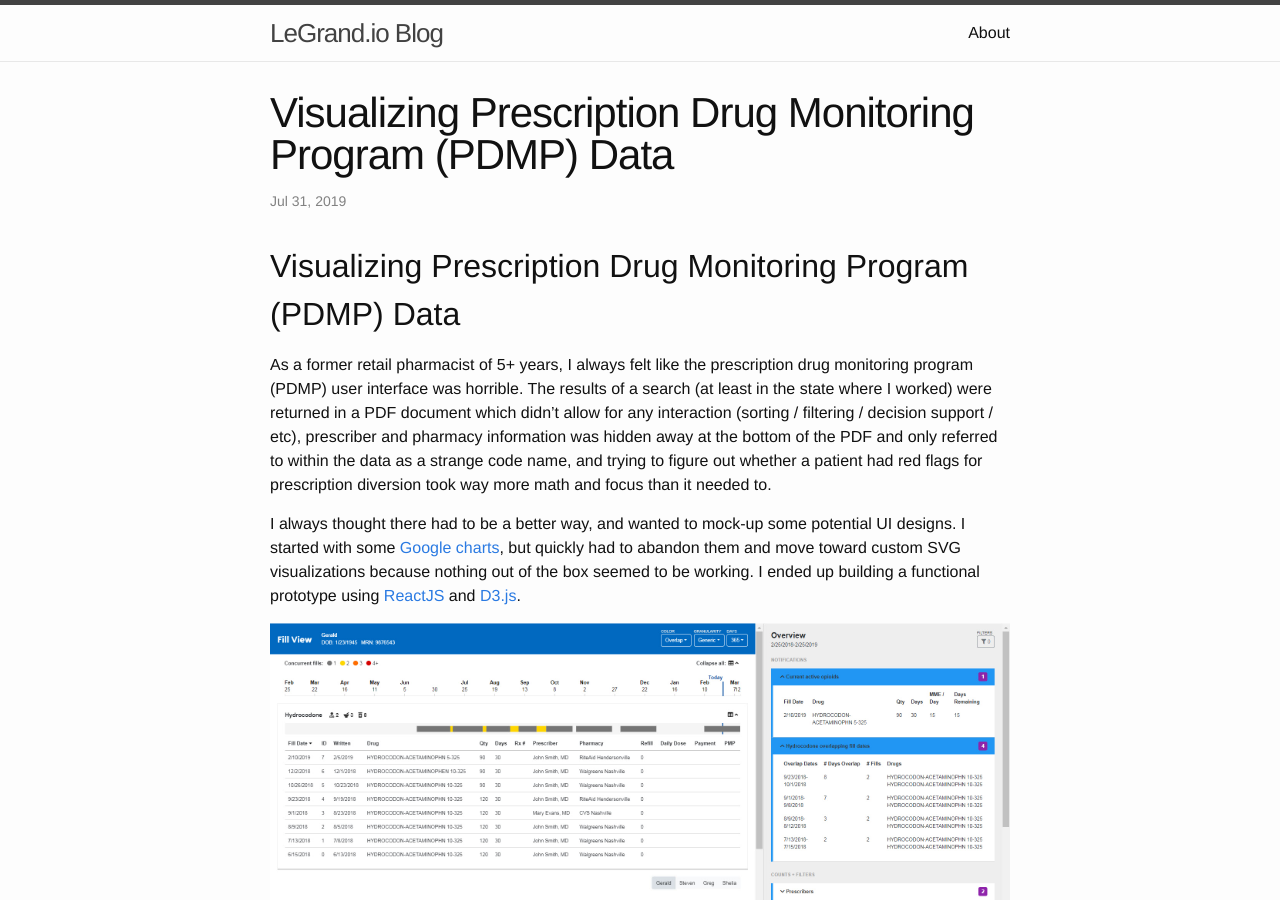
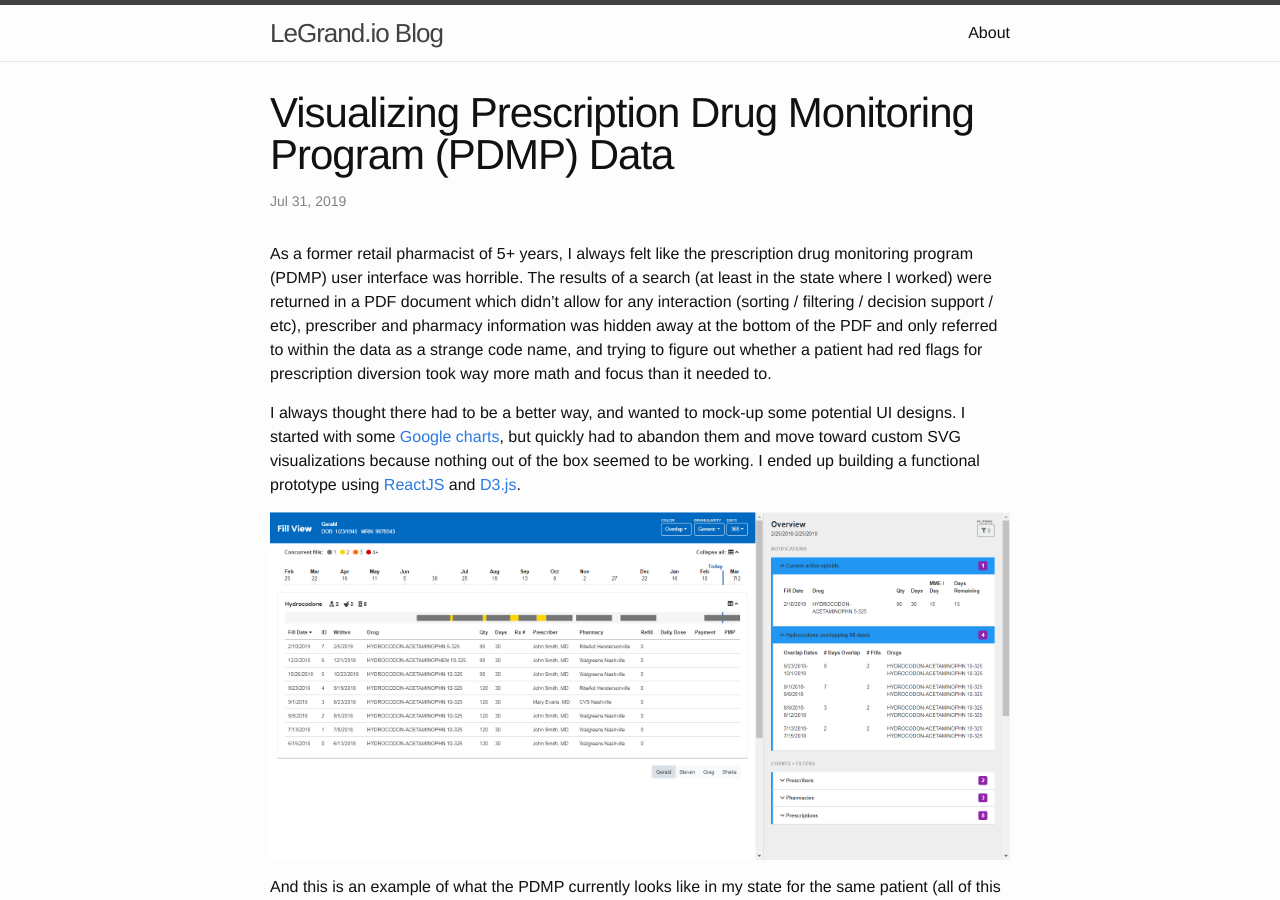
Before and after one commit to jrlegrand/jrlegrand.github.io, a Jekyll site: the page built from _posts/2019-07-31-visualizing-prescription-drug-monitoring-program-data.markdown, in a window 1280 px wide and 900 px high. Built offline with Jekyll 4.4.1, drawn with Linux system fonts in a browser that asks for light colours.

Commit message:
Update 2019-07-31-visualizing-prescription-drug-monitoring-program-data.markdown

```diff
--- a/_posts/2019-07-31-visualizing-prescription-drug-monitoring-program-data.markdown
+++ b/_posts/2019-07-31-visualizing-prescription-drug-monitoring-program-data.markdown
@@ -4,8 +4,6 @@ title:  "Visualizing Prescription Drug Monitoring Program (PDMP) Data"
 date:   2019-07-31 10:12:00 -0600
 categories: informatics
 ---
-## Visualizing Prescription Drug Monitoring Program (PDMP) Data
-
 As a former retail pharmacist of 5+ years, I always felt like the prescription drug monitoring program (PDMP) user interface was horrible.  The results of a search (at least in the state where I worked) were returned in a PDF document which didn't allow for any interaction (sorting / filtering / decision support / etc), prescriber and pharmacy information was hidden away at the bottom of the PDF and only referred to within the data as a strange code name, and trying to figure out whether a patient had red flags for prescription diversion took way more math and focus than it needed to.
 
 I always thought there had to be a better way, and wanted to mock-up some potential UI designs.  I started with some [Google charts](https://developers.google.com/chart/), but quickly had to abandon them and move toward custom SVG visualizations because nothing out of the box seemed to be working.  I ended up building a functional prototype using [ReactJS](https://reactjs.org/) and [D3.js](https://d3js.org/).
```
